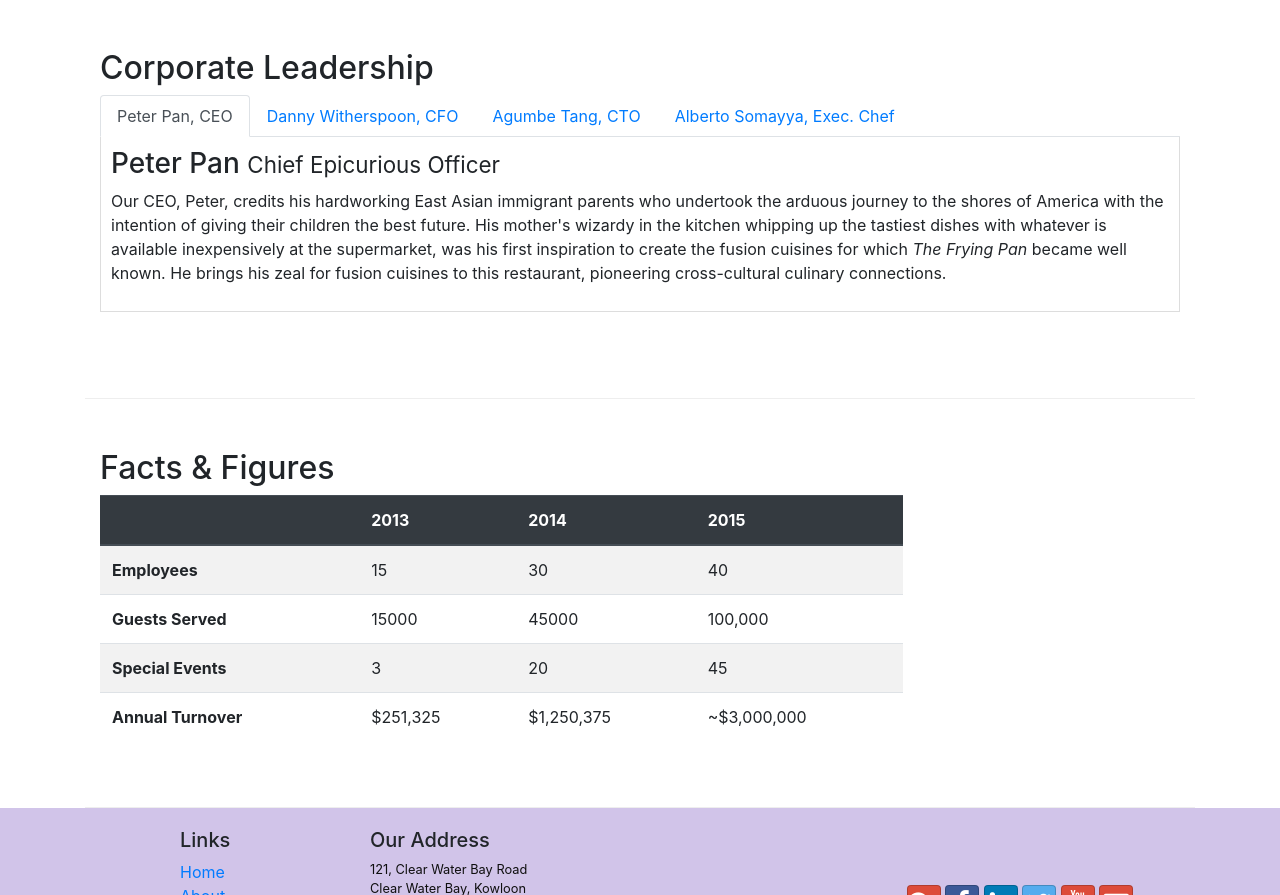
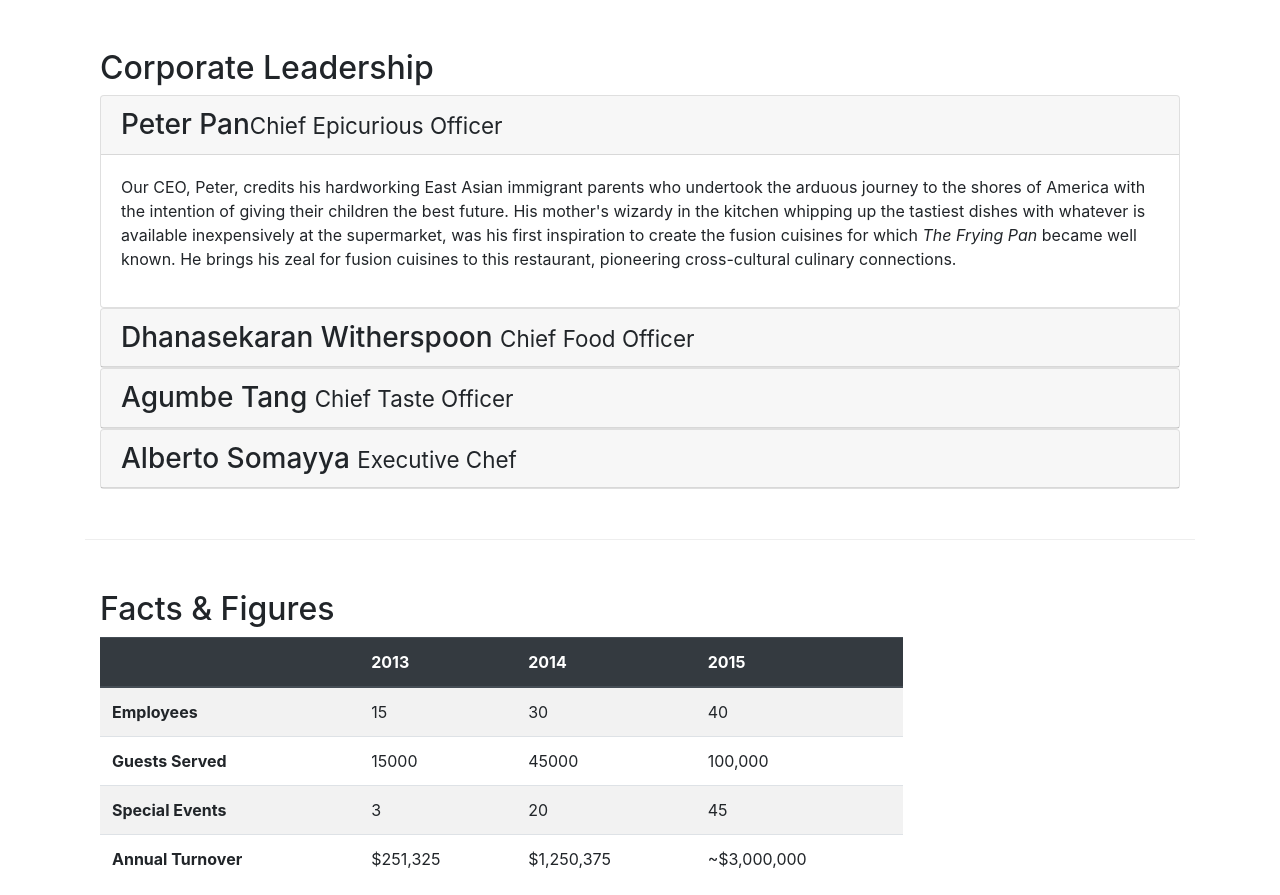
Before and after one commit to uankita/Bootstrap4-Project, a website: page aboutus.html in a window 1280 px wide. Shown: the part 978-1873 px from the top of the page. Drawn offline with nearby package versions, Linux system fonts and the light colour scheme.

Commit message:
Accordion

```diff
--- a/aboutus.html
+++ b/aboutus.html
@@ -95,45 +95,78 @@
                 </blockquote>
             </div>
         </div>
-
         <div class="row row-content">
             <div class="col-12">
                 <h2>Corporate Leadership</h2>
-                <ul class="nav nav-tabs">
-                    <li class="nav-item">
-                      <a class="nav-link active" href="#peter"
-                        role="tab" data-toggle="tab">Peter Pan, CEO</a>
-                    </li>
-                    <li class="nav-item">
-                      <a class="nav-link" href="#danny" role="tab"
-                        data-toggle="tab">Danny Witherspoon, CFO</a>
-                    </li>
-                    <li class="nav-item">
-                      <a class="nav-link" href="#agumbe"role="tab"
-                        data-toggle="tab">Agumbe Tang, CTO</a>
-                    </li>
-                    <li class="nav-item">
-                      <a class="nav-link" href="#alberto" role="tab"
-                        data-toggle="tab">Alberto Somayya, Exec. Chef</a>
-                    </li>
-                </ul>
-                <div class="tab-content">
-                    <div role="tabpanel" class="tab-pane fade show active" id="peter">
-                <h3>Peter Pan <small>Chief Epicurious Officer</small></h3>
-                <p class="d-none d-sm-block">Our CEO, Peter, credits his hardworking East Asian immigrant parents who undertook the arduous journey to the shores of America with the intention of giving their children the best future. His mother's wizardy in the kitchen whipping up the tastiest dishes with whatever is available inexpensively at the supermarket, was his first inspiration to create the fusion cuisines for which <em>The Frying Pan</em> became well known. He brings his zeal for fusion cuisines to this restaurant, pioneering cross-cultural culinary connections.</p>
-                 </div>
-                 <div role="tabpanel" class="tab-pane fade" id="danny">
-                <h3>Dhanasekaran Witherspoon <small>Chief Food Officer</small></h3>
-                <p class="d-none d-sm-block">Our CFO, Danny, as he is affectionately referred to by his colleagues, comes from a long established family tradition in farming and produce. His experiences growing up on a farm in the Australian outback gave him great appreciation for varieties of food sources. As he puts it in his own words, <em>Everything that runs, wins, and everything that stays, pays!</em></p>
-                </div>
-                 <div role="tabpanel" class="tab-pane fade" id="agumbe">
-                <h3>Agumbe Tang <small>Chief Taste Officer</small></h3>
-                <p class="d-none d-sm-block">Blessed with the most discerning gustatory sense, Agumbe, our CTO, personally ensures that every dish that we serve meets his exacting tastes. Our chefs dread the tongue lashing that ensues if their dish does not meet his exacting standards. He lives by his motto, <em>You click only if you survive my lick.</em></p>
-                 </div>
-                 <div role="tabpanel" class="tab-pane fade" id="alberto">
-                <h3>Alberto Somayya <small>Executive Chef</small></h3>
-                <p class="d-none d-sm-block">Award winning three-star Michelin chef with wide International experience having worked closely with whos-who in the culinary world, he specializes in creating mouthwatering Indo-Italian fusion experiences. He says, <em>Put together the cuisines from the two craziest cultures, and you get a winning hit! Amma Mia!</em></p>
-            </div>
+                <div id="accordian">
+                    <div class="card" >
+                        <div class="card-header"  role="tab" id="peterhead">
+                            <h3 class="mb-0">
+                                <a data-toggle="collapse" data-target="#peter">Peter Pan<small>Chief Epicurious Officer</small></a>
+                            </h3>
+                        </div>
+                        <div class="collapse show" id="peter" data-parent="#accordian">
+                            <div class="card-body">
+                                <p class="d-none d-sm-block">Our CEO, Peter, credits his hardworking East Asian immigrant parents
+                                     who undertook the arduous journey to the shores of America with the intention of giving their
+                                      children the best future. His mother's wizardy in the kitchen whipping up the tastiest dishes
+                                       with whatever is available inexpensively at the supermarket, was his first inspiration to create
+                                       the fusion cuisines for which <em>The Frying Pan</em> became well known. He brings his zeal for
+                                        fusion cuisines to this restaurant, pioneering cross-cultural culinary connections.</p>
+                            </div>
+                        </div>
+                    </div>
+                    <div class="card">
+                        <div class="card-header" role="tab" id="dannyhead">
+                            <h3 class="mb-0">
+                                <a class="collapsed" data-toggle="collapse" data-target="#danny">
+                                Dhanasekaran Witherspoon <small>Chief Food Officer</small>
+                                </a>
+                            </h3>
+                        </div>
+                        <div class="collapse" id="danny" data-parent="#accordion">
+                            <div class="card-body">
+                                <p class="d-none d-sm-block">Our CFO, Danny, as he is affectionately referred to by his colleagues,
+                                    comes from a long established family tradition in farming and produce. His experiences growing
+                                    up on a farm in the Australian outback gave him great appreciation for varieties of food sources.
+                                    As he puts it in his own words, <em>Everything that runs, wins, and everything that stays, pays!</em></p>
+                            </div>
+                        </div>
+                    </div>
+                    <div class="card">
+                        <div class="card-header" role="tab" id="agumbehead">
+                            <h3 class="mb-0">
+                                <a class="collapsed" data-toggle="collapse" data-target="#agumbe">
+                                Agumbe Tang <small>Chief Taste Officer</small>
+                                </a>
+                            </h3>
+                        </div>
+                        <div class="collapse" id="agumbe" data-parent="#accordion">
+                            <div class="card-body">
+                                <p class="d-none d-sm-block">Blessed with the most discerning gustatory sense, Agumbe, our CTO,
+                                    personally ensures that every dish that we serve meets his exacting tastes. Our chefs dread the
+                                    tongue lashing that ensues if their dish does not meet his exacting standards. He lives by
+                                    his motto, <em>You click only if you survive my lick.</em></p>
+                            </div>
+                        </div>
+                    </div>
+                    <div class="card">
+                        <div class="card-header" role="tab" id="albertohead">
+                            <h3 class="mb-0">
+                                <a class="collapsed" data-toggle="collapse" data-target="#alberto">
+                                Alberto Somayya <small>Executive Chef</small>
+                                </a>
+                            </h3>
+                        </div>
+                        <div class="collapse" id="alberto" data-parent="#accordion">
+                            <div class="card-body">
+                                <p class="d-none d-sm-block">Award winning three-star Michelin chef with wide
+                                    International experience having worked closely with whos-who in the
+                                    culinary world, he specializes in creating mouthwatering Indo-Italian fusion experiences. He says, <em>Put
+                                    together the cuisines from the two craziest cultures, and you get a winning hit! Amma Mia!</em></p>
+                            </div>
+                        </div>
+                    </div>
             </div>
             </div>
        </div>
@@ -224,7 +257,12 @@
            </div>
         </div>
     </footer>
-
+      <!-- jQuery first, then Popper.js, then Bootstrap JS. -->
+      <script src="node_modules/jquery/dist/jquery.slim.min.js"></script>
+      <script src="node_modules/popper.js/dist/umd/popper.min.js"></script>
+      <script src="node_modules/bootstrap/dist/js/bootstrap.min.js"></script>
+      <script src="js/scripts.js"></script>
+    <!-- endbuild -->
 </body>
 
 </html>
```
Also changed, not shown: js/scripts.js (added).
